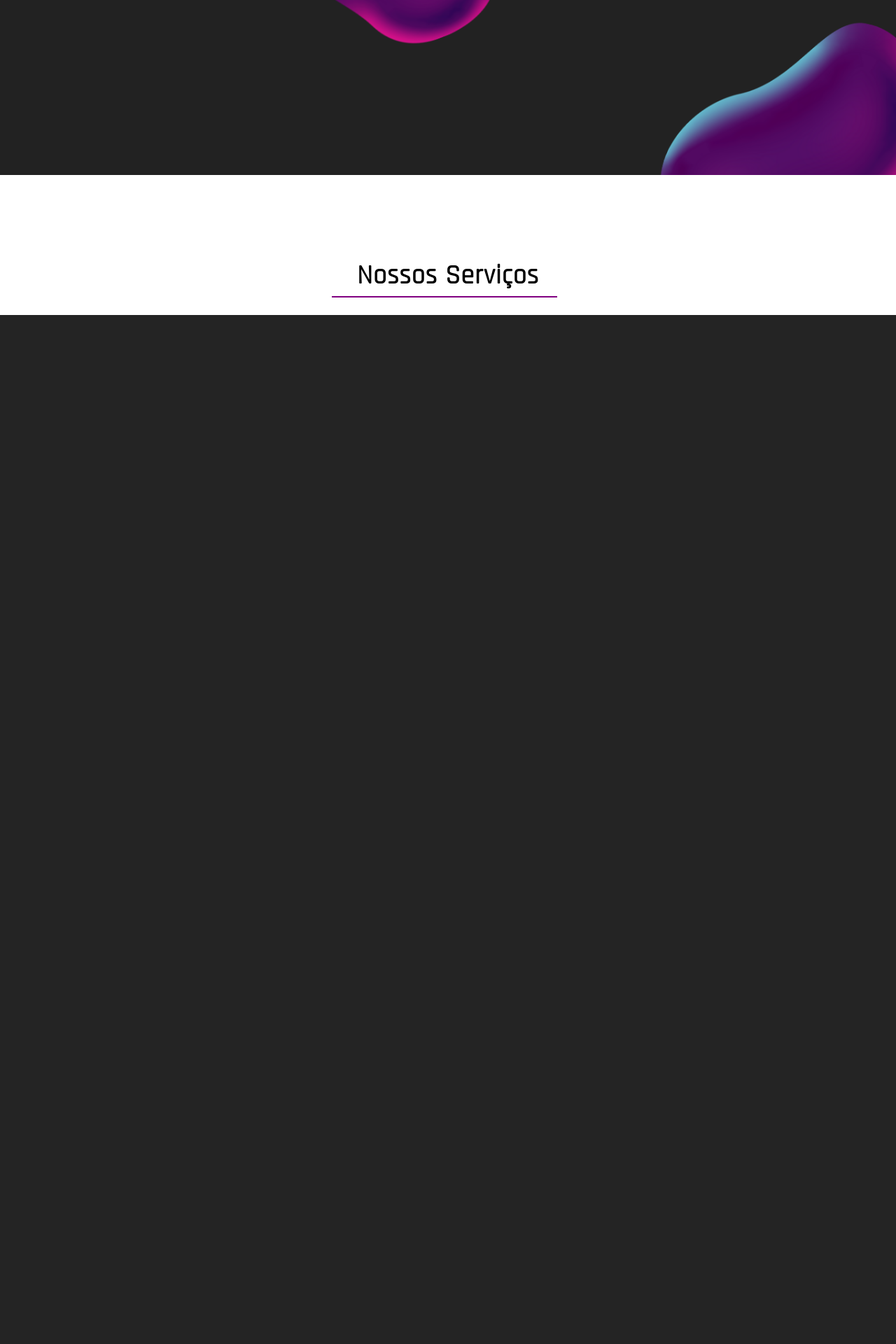
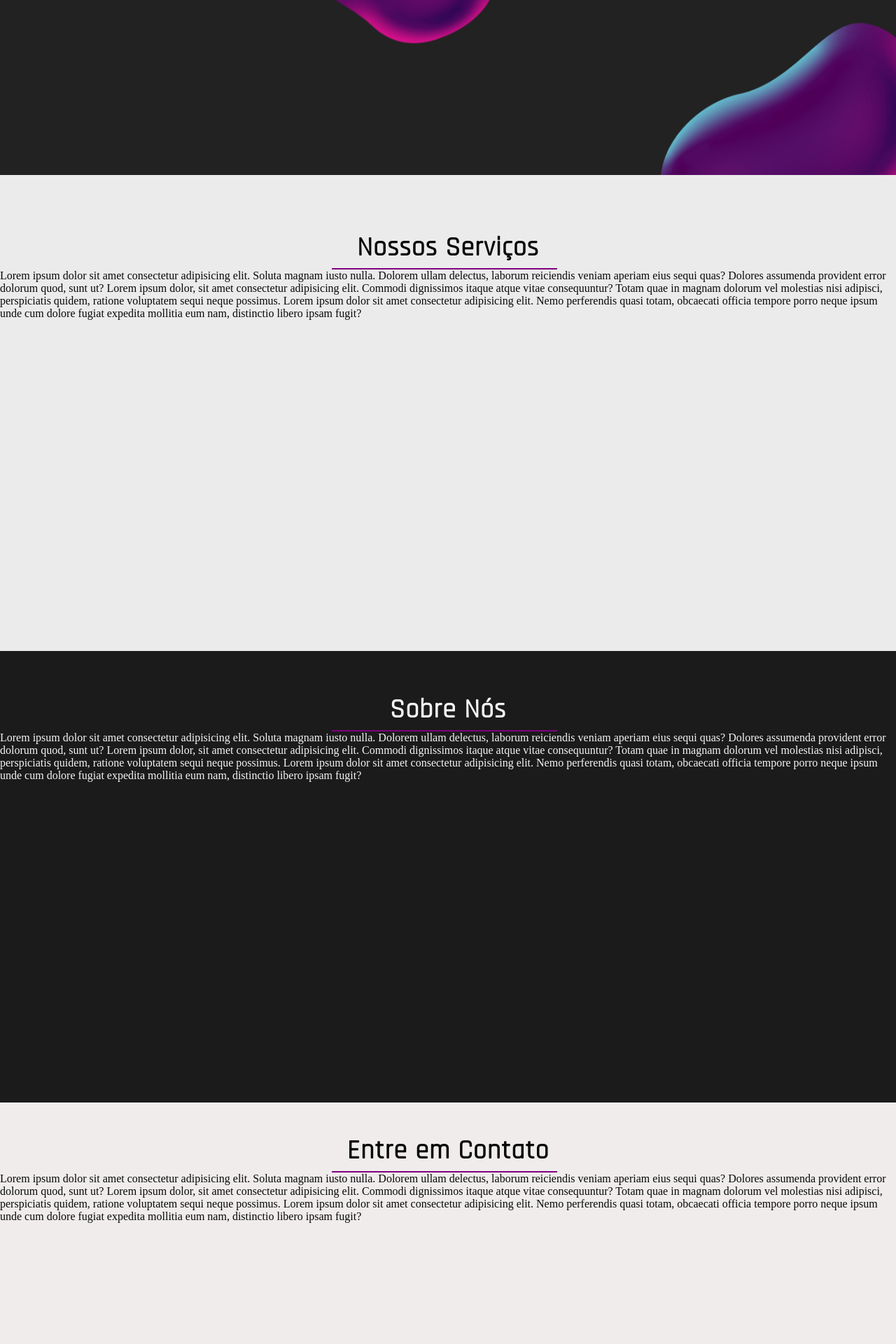
Before and after one commit to TelesFront/projetocmk, a PHP site: page / in a window 1280 px wide. Shown: the part 350-2270 px from the top of the page at 70% size. Before the commit the page ends 800 px from the top, so only its background shows below. Run offline with PHP 8.4, Linux system fonts and the light colour scheme.

Commit message:
adicionei e pré formatei as sessões do site

```diff
--- a/web/index.html
+++ b/web/index.html
@@ -31,18 +31,42 @@
         </ul>
       </nav>
     </header>
+    <main>
+      <!-- BLOCO DOS SERVIÇOS -->
 
-    <div class="titulo01">
-      <h1> Nossos Serviços </h1>
-      <hr size="2" width="25%" color="purple">
-    </div>
+      <div class="servicos">
+        <div class="tituloServicos">
+          <h1>Nossos Serviços</h1>
+          <hr size="2" width="25%" color="purple">
+        </div>
+        <p>Lorem ipsum dolor sit amet consectetur adipisicing elit. Soluta magnam iusto nulla. Dolorem ullam delectus, laborum reiciendis veniam aperiam eius sequi quas? Dolores assumenda provident error dolorum quod, sunt ut? Lorem ipsum dolor, sit amet consectetur adipisicing elit. Commodi dignissimos itaque atque vitae consequuntur? Totam quae in magnam dolorum vel molestias nisi adipisci, perspiciatis quidem, ratione voluptatem sequi neque possimus. Lorem ipsum dolor sit amet consectetur adipisicing elit. Nemo perferendis quasi totam, obcaecati officia tempore porro neque ipsum unde cum dolore fugiat expedita mollitia eum nam, distinctio libero ipsam fugit?</p>
+      </div>
 
-    <main>
+      <!-- BLOCO SOBRE A EMPRESA -->
+
+      <div class="sobreNos">
+        <div class="tituloSobre">
+          <h1>Sobre Nós</h1>
+          <hr size="2" width="25%" color="purple">
+        </div>
+        <p>Lorem ipsum dolor sit amet consectetur adipisicing elit. Soluta magnam iusto nulla. Dolorem ullam delectus, laborum reiciendis veniam aperiam eius sequi quas? Dolores assumenda provident error dolorum quod, sunt ut? Lorem ipsum dolor, sit amet consectetur adipisicing elit. Commodi dignissimos itaque atque vitae consequuntur? Totam quae in magnam dolorum vel molestias nisi adipisci, perspiciatis quidem, ratione voluptatem sequi neque possimus. Lorem ipsum dolor sit amet consectetur adipisicing elit. Nemo perferendis quasi totam, obcaecati officia tempore porro neque ipsum unde cum dolore fugiat expedita mollitia eum nam, distinctio libero ipsam fugit?</p>
+      </div>
+
+      <!-- BLOCO FORMULÁRIO DE CONTATO -->
+
+      <div class="contato">
+        <div class="tituloContato">
+          <h1>Entre em Contato</h1>
+          <hr size="2" width="25%" color="purple">
+        </div>
+        <p>Lorem ipsum dolor sit amet consectetur adipisicing elit. Soluta magnam iusto nulla. Dolorem ullam delectus, laborum reiciendis veniam aperiam eius sequi quas? Dolores assumenda provident error dolorum quod, sunt ut? Lorem ipsum dolor, sit amet consectetur adipisicing elit. Commodi dignissimos itaque atque vitae consequuntur? Totam quae in magnam dolorum vel molestias nisi adipisci, perspiciatis quidem, ratione voluptatem sequi neque possimus. Lorem ipsum dolor sit amet consectetur adipisicing elit. Nemo perferendis quasi totam, obcaecati officia tempore porro neque ipsum unde cum dolore fugiat expedita mollitia eum nam, distinctio libero ipsam fugit?</p>
+      </div>
 
     </main>
 
+    <footer class="rodape">
+
+    </footer>
     <script src="js/scripits.js"></script>
-
-
   </body>
 </html>
--- a/web/style.css
+++ b/web/style.css
@@ -132,16 +132,57 @@
 
 /* aprtir da qui se inicia a formatação dos blocos da página */
 
-.titulo01 {
-  margin-top: 15vh;
+/* bloco "NOSSOS SERVIÇOS" */
+
+/* formatação geral dos HR's */
+hr{
+  margin-left:37%;
+  margin-top: 5px;
+}
+
+.servicos {
+  padding-top: 80px;
+  background-color: rgb(235, 235, 235);
+  color: rgb(8, 8, 8);
+  height: 75vh;
+}
+
+.tituloServicos {
   text-align: center;
   font-family: 'Rajdhani', sans-serif;
   font-size: 19px;
   letter-spacing: 1px;
 }
 
-hr{
-  margin-left:37%;
-  margin-top: 5px;
-  color: rgb(146, 25, 146);
+/* bloco "SOBRE NÓS" */
+
+.sobreNos {
+  padding-top: 45px;
+  background-color: rgb(27, 27, 27);
+  color: whitesmoke;
+  height: 75vh;
 }
+
+.tituloSobre {
+  margin-top: 15px;
+  text-align: center;
+  font-family: 'Rajdhani', sans-serif;
+  font-size: 19px;
+  letter-spacing: 1px;
+}
+
+/* bloco "CONTATE-NOS" */
+
+.contato {
+  padding-top: 45px;
+  background-color: rgb(240, 236, 236);
+  color: rgb(8, 8, 8);
+  height: 75vh;
+}
+
+.tituloContato {
+  text-align: center;
+  font-family: 'Rajdhani', sans-serif;
+  font-size: 19px;
+  letter-spacing: 1px;
+}
```
